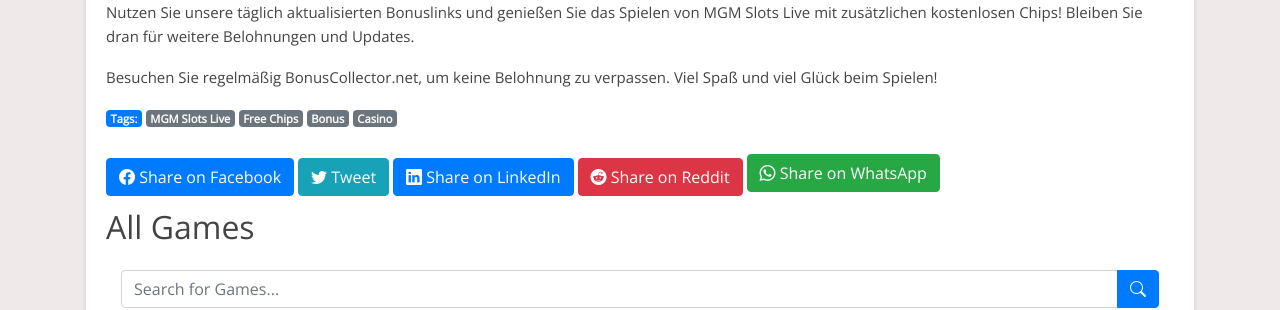
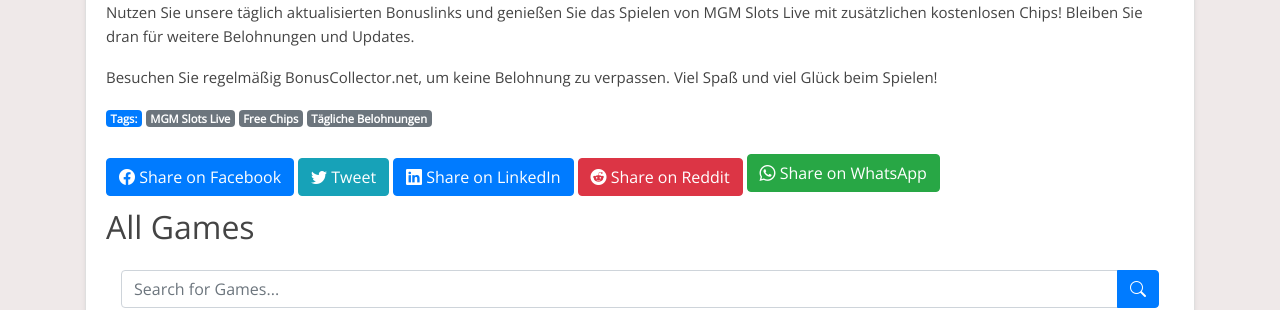
Before and after one commit to Prollad99/bs-net, a Jekyll site: the page built from de/_posts/2024-07-30-mgm-slots-live.md, in a window 1280 px wide and 900 px high, scrolled down 8227 px. Shown: the part 149-459 px from the top of the window. Built offline with Jekyll 4.4.1, drawn with Linux system fonts in a browser that asks for light colours; nearby versions of some CDN libraries; comment, search, counter and statistics services are not loaded.

Commit message:
Update 2024-07-30-mgm-slots-live.md

```diff
--- a/de/_posts/2024-07-30-mgm-slots-live.md
+++ b/de/_posts/2024-07-30-mgm-slots-live.md
@@ -2,7 +2,7 @@
 layout: post
 title: "MGM Slots Live Free Chips: Tägliche Belohnungen und Bonuslinks"
 date: 2024-07-30
-tags: [MGM Slots Live, Free Chips, Bonus, Casino]
+tags: [MGM Slots Live, Free Chips, Tägliche Belohnungen]
 author: BonusCollector.net
 description: Erhalten Sie täglich kostenlose Chips für MGM Slots Live mit unseren neuesten Bonuslinks und Belohnungen.
 lang: de
```
